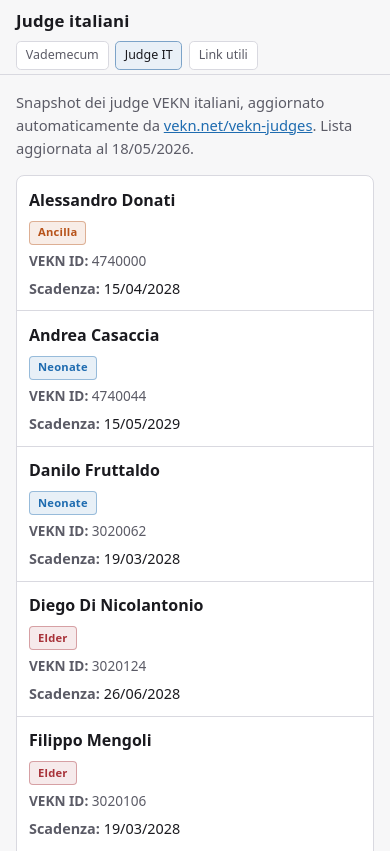
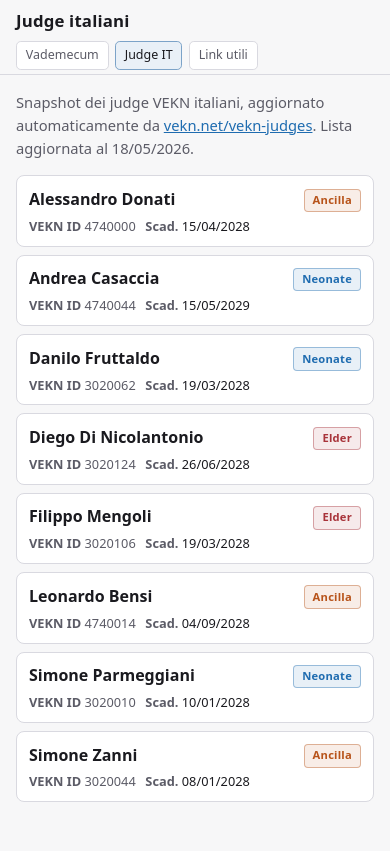
Before and after one commit to danilofruttaldo/VtesItaly.Judge, a website: page judges.html in a window 390 px wide. Shown: the top 851 px of the page. Drawn offline with Linux system fonts and the light colour scheme.

Commit message:
feat(judge): card layout for the judges table on mobile
Each row stacks as a card (name + rank, ID/expiry meta) under 559px.

```diff
--- a/assets/styles.css
+++ b/assets/styles.css
@@ -1218,14 +1218,13 @@ span.item-ref.item-ref-unknown {
   background: color-mix(in srgb, var(--s-caution) 10%, transparent);
 }
 
-/* Stack rows visually on narrow screens — VEKN IDs and dates push the
- * 4-column layout off the side of a phone otherwise. We keep the
- * tabular structure for assistive tech (each <td> still labelled) but
- * present as definition-style blocks. */
+/* On narrow screens the 4-column table is unreadable (VEKN IDs and dates
+ * push it off the side), so each row becomes a self-contained card: name +
+ * rank on the header line, VEKN ID and expiry on a compact meta line below.
+ * The <thead> is visually hidden but kept for assistive tech, and each <td>
+ * carries its own label via ::before so the data stays self-describing. */
 @media (max-width: 559px) {
   .judges-table thead {
-    /* Hide visually but keep accessible — semantic header order is
-     * preserved for screen readers via the data-label attributes below. */
     position: absolute;
     width: 1px;
     height: 1px;
@@ -1233,35 +1232,60 @@ span.item-ref.item-ref-unknown {
     clip: rect(0 0 0 0);
     white-space: nowrap;
   }
+  /* Drop the table's own chrome — each row carries the card chrome now. */
+  .judges-table {
+    border: none;
+    background: transparent;
+    border-radius: 0;
+    overflow: visible;
+    font-size: 1rem;
+  }
   .judges-table,
-  .judges-table tbody,
-  .judges-table tbody tr,
-  .judges-table tbody td {
+  .judges-table tbody {
     display: block;
     width: 100%;
   }
   .judges-table tbody tr {
-    padding: 0.5rem 0.25rem;
-    border-bottom: 1px solid var(--border);
+    display: flex;
+    flex-wrap: wrap;
+    align-items: center;
+    gap: 0.3rem 0.6rem;
+    background: var(--bg-2);
+    border: 1px solid var(--border);
+    border-radius: 0.5rem;
+    padding: 0.6rem 0.75rem;
+    margin-bottom: 0.5rem;
   }
   .judges-table tbody tr:last-child {
-    border-bottom: none;
+    margin-bottom: 0;
   }
   .judges-table tbody td {
-    padding: 0.2rem 0.5rem;
+    display: block;
+    padding: 0;
     border: none;
   }
+  /* Header line: name grows to fill, rank badge sits at the right. */
   .j-name {
+    flex: 1 1 60%;
+    min-width: 0;
     font-size: 1rem;
-    padding-bottom: 0.35rem !important;
+  }
+  .j-rank {
+    flex: 0 0 auto;
+  }
+  /* Meta line: ID and expiry wrap below, side by side, muted and labelled. */
+  .j-id,
+  .j-exp {
+    flex: 0 0 auto;
+    font-size: 0.8rem;
   }
   .j-id::before {
-    content: "VEKN ID: ";
+    content: "VEKN ID ";
     color: var(--muted);
     font-weight: 600;
   }
   .j-exp::before {
-    content: "Scadenza: ";
+    content: "Scad. ";
     color: var(--muted);
     font-weight: 600;
   }
```
